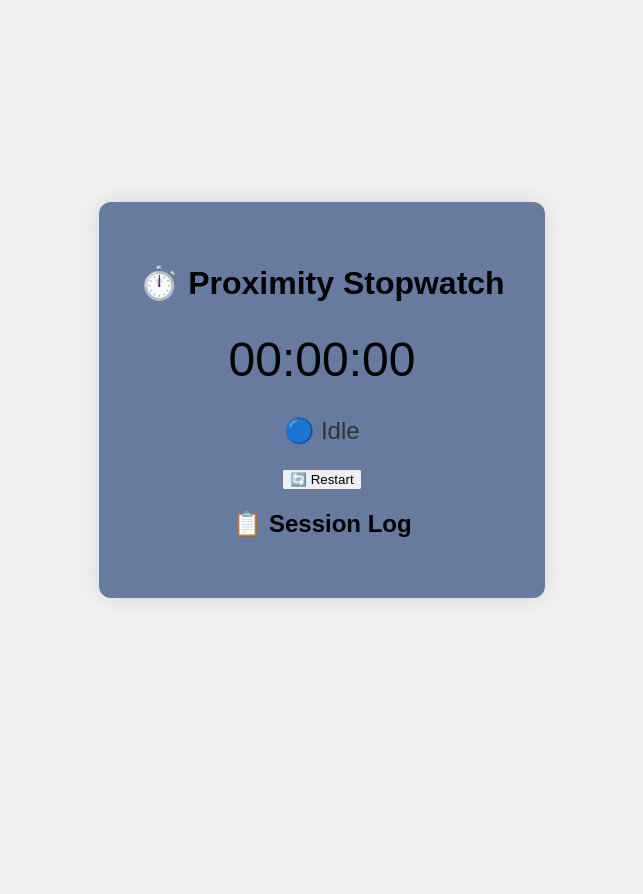
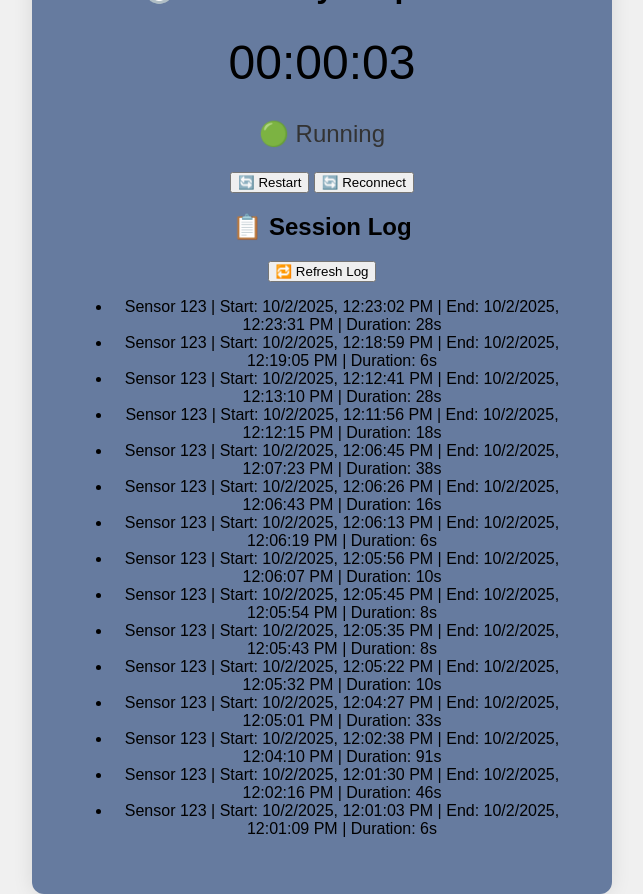
Before and after one commit to avistark02/smart-stopwatch, a Flask app: page / in a window 1280 px wide. Shown: the whole page, without its empty margins (318-961 px from the left). Before the commit the page ends 598 px from the top, so only its background shows below. Run offline with Flask 3, Linux system fonts and the light colour scheme.

Commit message:
session log button

```diff
--- a/app.py
+++ b/app.py
@@ -1,23 +1,40 @@
 from flask import Flask, request, jsonify, render_template
 from flask_cors import CORS
-import json
-import os
+from datetime import datetime
+import json, os
 
 app = Flask(__name__, static_folder='static', template_folder='templates')
 CORS(app)
 
 STATUS_FILE = 'status.json'
+SESSION_LOG_FILE = 'session_log.json'
+session_tracker = {}
 
-def load_status():
-    if os.path.exists(STATUS_FILE):
-        with open(STATUS_FILE, 'r', encoding='utf-8') as f:
-            return json.load(f)
-    return {}
+def load_json(path):
+    if os.path.exists(path):
+        with open(path, 'r') as f:
+            try:
+                return json.load(f)
+            except json.JSONDecodeError:
+                return [] if path == SESSION_LOG_FILE else {}
+    return [] if path == SESSION_LOG_FILE else {}
 
-def save_status(data):
-    with open(STATUS_FILE, 'w', encoding='utf-8') as f:
+def save_json(path, data):
+    with open(path, 'w') as f:
         json.dump(data, f, indent=2)
-    print("Saved status:", data)
+
+def log_session(sensor_id, start, end):
+    duration = int((end - start).total_seconds())
+    entry = {
+        "sensor_id": sensor_id,
+        "start_time": start.isoformat(),
+        "end_time": end.isoformat(),
+        "duration": duration
+    }
+    log = load_json(SESSION_LOG_FILE)
+    log.append(entry)
+    save_json(SESSION_LOG_FILE, log)
+    print("Logged:", entry)
 
 @app.route('/')
 def home():
@@ -26,19 +43,29 @@ def home():
 @app.route('/status', methods=['POST'])
 def update_status():
     data = request.get_json(force=True)
-    if not data:
-        return jsonify({'error': 'No JSON received'}), 400
+    status = load_json(STATUS_FILE)
+    status.update(data)
+    save_json(STATUS_FILE, status)
 
-    status = load_status()
-    status.update(data)  # Merge new status
-    save_status(status)
+    now = datetime.now()
+    for sensor_id, presence in data.items():
+        if presence == "active":
+            if sensor_id not in session_tracker:
+                session_tracker[sensor_id] = now
+        elif presence == "inactive":
+            if sensor_id in session_tracker:
+                log_session(sensor_id, session_tracker.pop(sensor_id), now)
+
     return '', 204
 
 @app.route('/status/<sensor_id>', methods=['GET'])
 def get_status(sensor_id):
-    status = load_status()
-    presence = status.get(sensor_id, 'inactive')
-    return jsonify({'Presence': presence})
+    status = load_json(STATUS_FILE)
+    return jsonify({'Presence': status.get(sensor_id, 'inactive')})
+
+@app.route('/session-log', methods=['GET'])
+def get_session_log():
+    return jsonify(load_json(SESSION_LOG_FILE))
 
 if __name__ == '__main__':
-    app.run(port=5000, debug=True)
+    app.run(host='0.0.0.0', port=5000, debug=True)
--- /dev/null
+++ b/session_log.json
@@ -0,0 +1,92 @@
+[
+  {
+    "sensor_id": "123",
+    "start_time": "2025-10-02T12:01:03.089977",
+    "end_time": "2025-10-02T12:01:09.415921",
+    "duration": 6
+  },
+  {
+    "sensor_id": "123",
+    "start_time": "2025-10-02T12:01:30.578560",
+    "end_time": "2025-10-02T12:02:16.996457",
+    "duration": 46
+  },
+  {
+    "sensor_id": "123",
+    "start_time": "2025-10-02T12:02:38.257931",
+    "end_time": "2025-10-02T12:04:10.067070",
+    "duration": 91
+  },
+  {
+    "sensor_id": "123",
+    "start_time": "2025-10-02T12:04:27.125067",
+    "end_time": "2025-10-02T12:05:01.028324",
+    "duration": 33
+  },
+  {
+    "sensor_id": "123",
+    "start_time": "2025-10-02T12:05:22.256582",
+    "end_time": "2025-10-02T12:05:32.991219",
+    "duration": 10
+  },
+  {
+    "sensor_id": "123",
+    "start_time": "2025-10-02T12:05:35.123221",
+    "end_time": "2025-10-02T12:05:43.655096",
+    "duration": 8
+  },
+  {
+    "sensor_id": "123",
+    "start_time": "2025-10-02T12:05:45.824516",
+    "end_time": "2025-10-02T12:05:54.328608",
+    "duration": 8
+  },
+  {
+    "sensor_id": "123",
+    "start_time": "2025-10-02T12:05:56.477349",
+    "end_time": "2025-10-02T12:06:07.085517",
+    "duration": 10
+  },
+  {
+    "sensor_id": "123",
+    "start_time": "2025-10-02T12:06:13.409597",
+    "end_time": "2025-10-02T12:06:19.783292",
+    "duration": 6
+  },
+  {
+    "sensor_id": "123",
+    "start_time": "2025-10-02T12:06:26.126044",
+    "end_time": "2025-10-02T12:06:43.080955",
+    "duration": 16
+  },
+  {
+    "sensor_id": "123",
+    "start_time": "2025-10-02T12:06:45.228915",
+    "end_time": "2025-10-02T12:07:23.288153",
+    "duration": 38
+  },
+  {
+    "sensor_id": "123",
+    "start_time": "2025-10-02T12:11:56.613360",
+    "end_time": "2025-10-02T12:12:15.182690",
+    "duration": 18
+  },
+  {
+    "sensor_id": "123",
+    "start_time": "2025-10-02T12:12:41.602563",
+    "end_time": "2025-10-02T12:13:10.476865",
+    "duration": 28
+  },
+  {
+    "sensor_id": "123",
+    "start_time": "2025-10-02T12:18:59.519286",
+    "end_time": "2025-10-02T12:19:05.706159",
+    "duration": 6
+  },
+  {
+    "sensor_id": "123",
+    "start_time": "2025-10-02T12:23:02.348363",
+    "end_time": "2025-10-02T12:23:31.135636",
+    "duration": 28
+  }
+]
--- a/static/script.js
+++ b/static/script.js
@@ -7,6 +7,7 @@ let timerInterval = null;
 let elapsedTime = 0;
 let isRunning = false;
 let lastUpdateTime = Date.now();
+let disconnected = false;
 
 function pad(num) {
   return num.toString().padStart(2, "0");
@@ -40,10 +41,13 @@ function stopStopwatch() {
     timerInterval = null;
     isRunning = false;
     updateStatus("Paused", "⏸️");
+    loadSessionLog();
   }
 }
 
 function handlePresence(status) {
+  if (disconnected) return; // Ignore presence updates if disconnected
+
   if (status === "active") {
     if (!presenceConfirmed) {
       if (!presenceBufferStart) presenceBufferStart = Date.now();
@@ -64,8 +68,10 @@ function pollPresence() {
   fetch(`/status/${sensorId}`)
     .then(res => res.json())
     .then(data => {
+      lastUpdateTime = Date.now();
+      disconnected = false;
+
       const newPresence = data.Presence;
-      lastUpdateTime = Date.now();
       if (newPresence !== currentPresence) {
         currentPresence = newPresence;
         handlePresence(newPresence);
@@ -73,15 +79,96 @@ function pollPresence() {
         handlePresence("active");
       }
     })
-    .catch(err => console.error("Polling error:", err));
+    .catch(err => {
+      console.error("Polling error:", err);
+      disconnected = true;
+      currentPresence = "inactive";
+      handlePresence("inactive");
+      updateStatus("Disconnected", "⚠️");
+    });
 }
+
+function loadSessionLog() {
+  fetch('/session-log')
+    .then(res => res.json())
+    .then(data => {
+      const logList = document.getElementById("log-entries");
+      logList.innerHTML = "";
+
+      if (!Array.isArray(data) || data.length === 0) {
+        const li = document.createElement("li");
+        li.textContent = "No sessions logged yet.";
+        logList.appendChild(li);
+        return;
+      }
+
+      data.sort((a, b) => new Date(b.start_time) - new Date(a.start_time));
+
+      data.forEach(entry => {
+        const li = document.createElement("li");
+        const start = new Date(entry.start_time).toLocaleString();
+        const end = new Date(entry.end_time).toLocaleString();
+        li.textContent = `Sensor ${entry.sensor_id} | Start: ${start} | End: ${end} | Duration: ${entry.duration}s`;
+        logList.appendChild(li);
+      });
+    })
+    .catch(err => {
+      console.error("Log fetch error:", err);
+      const logList = document.getElementById("log-entries");
+      logList.innerHTML = "<li>Error loading session log.</li>";
+    });
+}
+
+function reconnectPresence() {
+  updateStatus("Reconnecting...", "🔄");
+  disconnected = false;
+  fetch(`/status/${sensorId}`)
+    .then(res => res.json())
+    .then(data => {
+      lastUpdateTime = Date.now();
+      const newPresence = data.Presence;
+      currentPresence = newPresence;
+      handlePresence(newPresence);
+      updateStatus("Reconnected", "🟢");
+    })
+    .catch(err => {
+      console.error("Reconnect failed:", err);
+      updateStatus("Still disconnected", "⚠️");
+    });
+}
+
+window.addEventListener("DOMContentLoaded", () => {
+  document.getElementById("restart-btn").addEventListener("click", () => {
+    elapsedTime = 0;
+    updateDisplay();
+    stopStopwatch();
+    updateStatus("Idle", "🔵");
+    presenceConfirmed = false;
+    presenceBufferStart = null;
+
+    fetch(`/status/${sensorId}`)
+      .then(res => res.json())
+      .then(data => {
+        if (data.Presence === "active") {
+          presenceBufferStart = Date.now();
+        }
+      });
+  });
+
+  document.getElementById("refresh-log").addEventListener("click", loadSessionLog);
+  document.getElementById("reconnect-btn").addEventListener("click", reconnectPresence);
+
+  loadSessionLog(); // Initial load
+});
 
 setInterval(pollPresence, 1000);
 
 setInterval(() => {
-  if (Date.now() - lastUpdateTime > 20000 && currentPresence !== "inactive") {
-    console.log("Watchdog triggered: no update, setting inactive");
+  const now = Date.now();
+  if (now - lastUpdateTime > 20000 && !disconnected) {
+    disconnected = true;
     currentPresence = "inactive";
     handlePresence("inactive");
+    updateStatus("Disconnected", "⚠️");
   }
 }, 3000);
--- a/status.json
+++ b/status.json
@@ -1,3 +1,3 @@
 {
-  "123": "inactive"
+  "123": "active"
 }
--- a/templates/index.html
+++ b/templates/index.html
@@ -3,6 +3,7 @@
 <head>
   <meta charset="UTF-8" />
   <title>Proximity Stopwatch</title>
+  <meta name="viewport" content="width=device-width, initial-scale=1.0" />
   <link rel="stylesheet" href="/static/styles.css" />
 </head>
 <body>
@@ -15,12 +16,16 @@
     <!-- Status Indicator -->
     <p id="status" class="status-idle" aria-live="polite">🔵 Idle</p>
 
-    <!-- Restart Button -->
-    <button id="restart-btn" aria-label="Restart stopwatch">🔄 Restart</button>
+    <!-- Control Buttons -->
+    <div class="controls">
+      <button id="restart-btn" aria-label="Restart stopwatch">🔄 Restart</button>
+      <button id="reconnect-btn" aria-label="Reconnect to presence sensor">🔄 Reconnect</button>
+    </div>
 
     <!-- Session Log Panel -->
     <div id="session-log">
       <h2>📋 Session Log</h2>
+      <button id="refresh-log" aria-label="Refresh session log">🔁 Refresh Log</button>
       <ul id="log-entries" aria-label="Session log entries"></ul>
     </div>
   </div>
```
